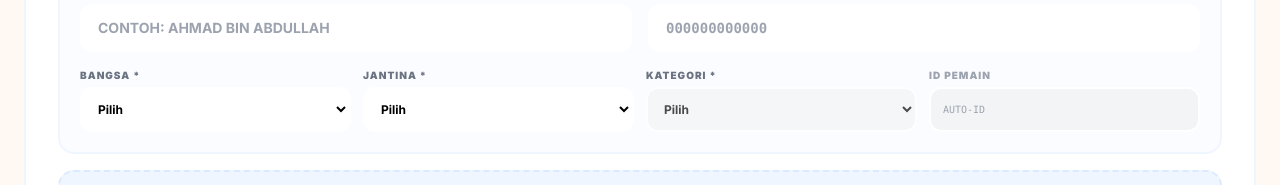
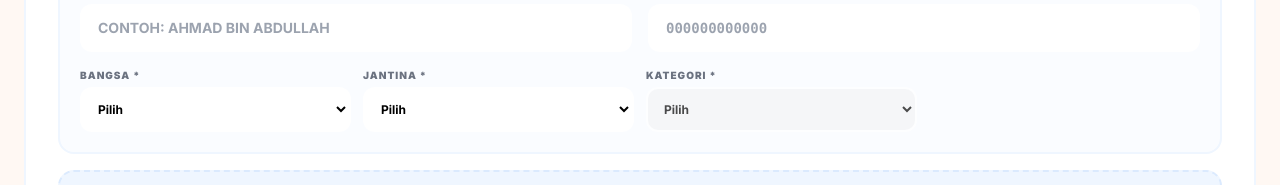
Before and after one commit to luqmanjuhar/Kejohanan-Catur, a React (Vite) app: page / in a window 1280 px wide. Shown: the part 1378-1563 px from the top of the page. Built offline with nearby package versions, Linux system fonts and the light colour scheme.

Commit message:
refactor: Remove Player ID display from forms
The Player ID is automatically generated and does not need to be displayed or edited within the registration and update forms. This simplifies the UI and prevents potential confusion.

```diff
--- a/components/RegistrationForm.tsx
+++ b/components/RegistrationForm.tsx
@@ -459,12 +459,6 @@ const RegistrationForm: React.FC<RegistrationFormProps> = ({ registrations, onSu
                         {getCategoryOptions(student.gender).map(opt => <option key={opt.value} value={opt.value}>{opt.label}</option>)}
                     </select>
                  </div>
-                 <div className="space-y-1">
-                    <label className="block text-[10px] font-black text-gray-400 uppercase tracking-widest">ID Pemain</label>
-                    <div className="px-3 bg-gray-100 rounded-xl text-[10px] font-mono flex items-center text-gray-400 border-2 border-white uppercase overflow-hidden min-h-[45px]">
-                        {student.playerId || 'AUTO-ID'}
-                    </div>
-                 </div>
                </div>
             </div>
           ))}
--- a/components/UpdateRegistration.tsx
+++ b/components/UpdateRegistration.tsx
@@ -463,12 +463,6 @@ const UpdateRegistration: React.FC<UpdateRegistrationProps> = ({ localRegistrati
                                         ))}
                                     </select>
                                 </div>
-                                <div className="space-y-1">
-                                    <label className="block text-[10px] font-black text-gray-400 uppercase tracking-widest">ID Pemain</label>
-                                    <div className="px-3 bg-gray-100 rounded-xl text-[10px] font-mono flex items-center text-gray-400 border-2 border-white uppercase overflow-hidden min-h-[45px]">
-                                        {s.playerId || 'AUTO-ID'}
-                                    </div>
-                                </div>
                             </div>
                         </div>
                     ))}
```
